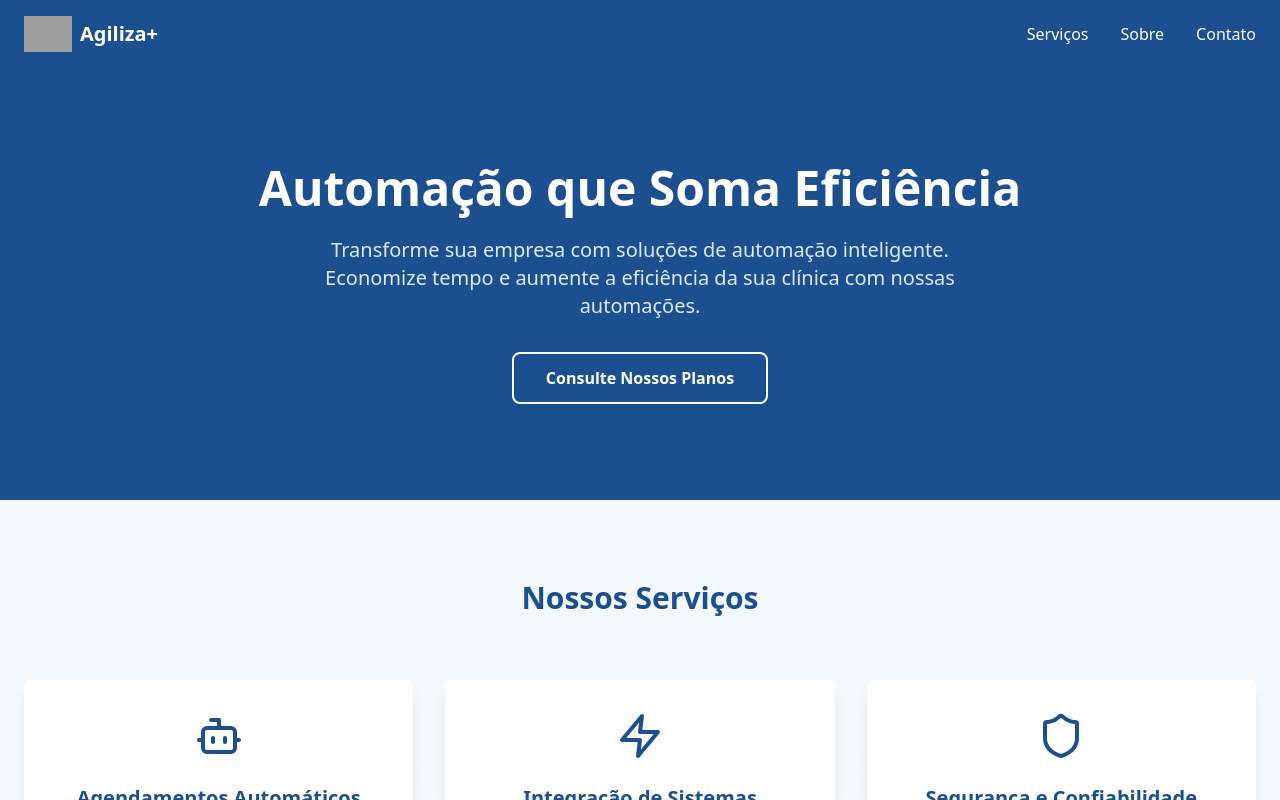
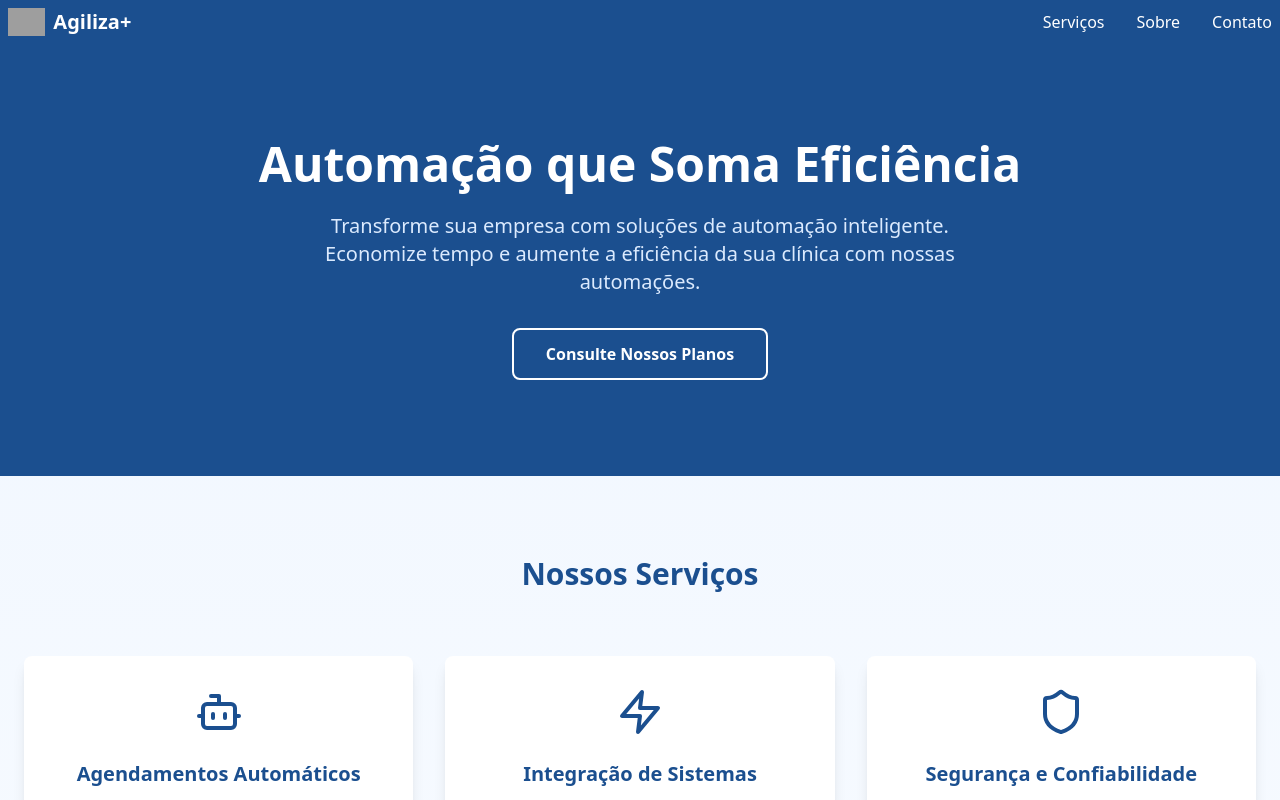
Before and after one commit to AgilizaMais/site.com, a React (Vite) app: page / in a window 1280 px wide. Shown: the top 800 px of the page. Built offline with nearby package versions, Linux system fonts and the light colour scheme; grey boxes are pictures that could not be loaded.

Commit message:
Update App.tsx

```diff
--- a/src/App.tsx
+++ b/src/App.tsx
@@ -6,9 +6,9 @@ function App() {
     <div className="min-h-screen bg-gradient-to-b from-blue-50 to-white">
       {/* Hero Section */}
       <header className="bg-[#1b4f8f] text-white">
-        <nav className="container mx-auto px-6 py-4 flex items-center justify-between">
+        <nav className="container mx-auto px-2 py-2 flex items-center justify-between">
           <div className="flex items-center space-x-2">
-            <img src="https://imgur.com/cBLgj8U.png" alt="Agiliza+ Logo" className="h-9" />
+            <img src="https://imgur.com/cBLgj8U.png" alt="Agiliza+ Logo" className="h-7" />
             <span className="text-xl font-bold">Agiliza+</span>
           </div>
           <div className="hidden md:flex space-x-8">
```
